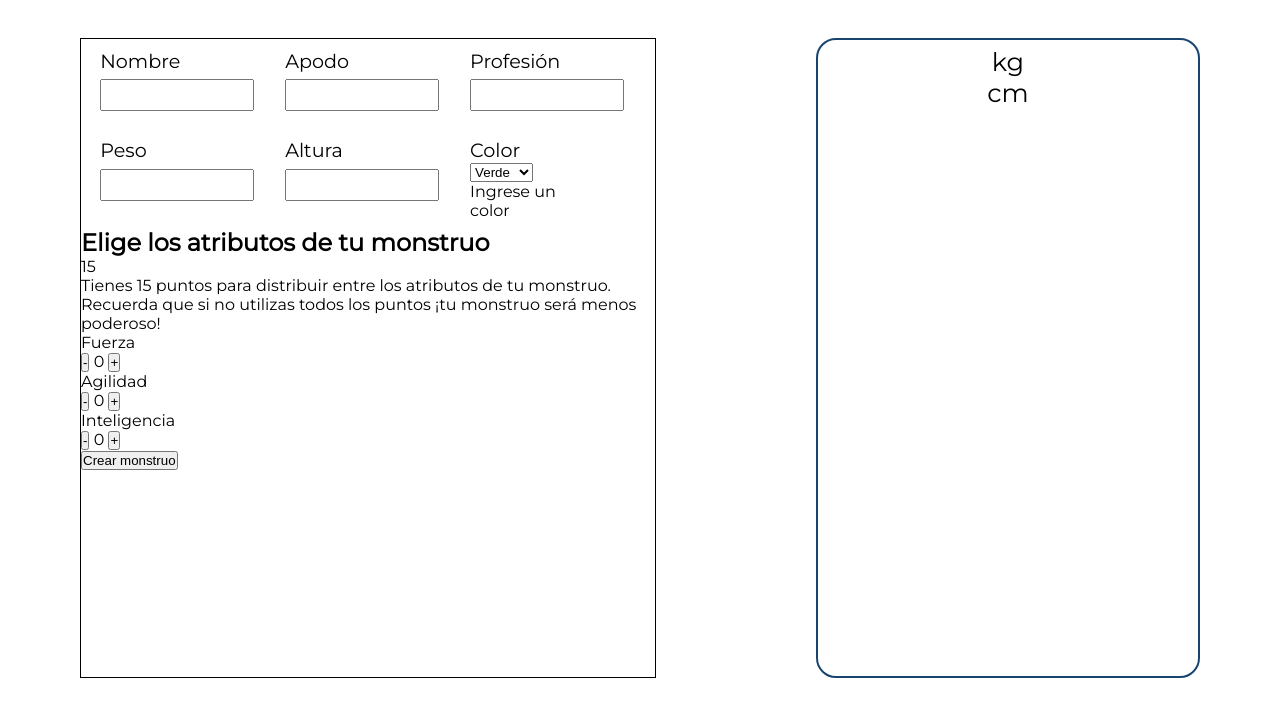
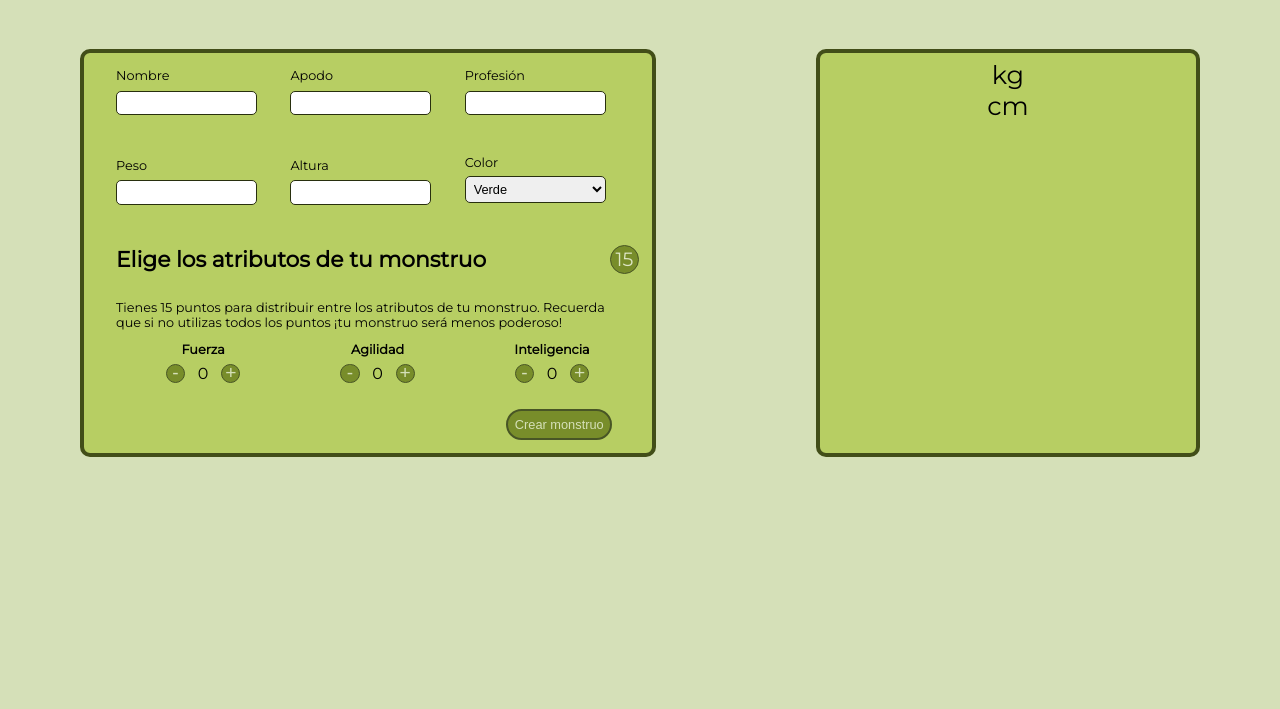
Before and after one commit to LaraCrup/Monsters-Factory, a plain HTML site: page index.html in a window 1280 px wide. Shown: the part 91-800 px from the top of the page. Drawn offline with Linux system fonts and the light colour scheme.

Commit message:
Diseño del forms

```diff
--- a/css/style.css
+++ b/css/style.css
@@ -7,33 +7,44 @@
 body{
     font-family: 'Montserrat', sans-serif;
     width: 100%;
+    background-color: #D5E0B8;
+
 }
 
 h1{
-    font-size: 2.5vw;
     text-align: center;
-    background-color: #52BA63;
+    background-color: #485525;
+    color: #DEE6C6;
+    border-bottom: 3px solid #282F0E;
+    font-size: 3vw;
     padding: 1.5vw;
 }
+
+h2{
+    font-size: 1.7vw;
+}
+
+/* Forms */
 
 .forms-display{
     display: flex;
     justify-content: space-around;
     width: 100%;
+    margin-top: 4vw;
 }
 
 form{
-    margin-top: 4vw;
     width: 45%;
-    border: 1px solid black;
-    padding: 0.8vw 0;
+    background-color: #B7CE63;
+    border: 4px solid #424E18;
+    border-radius: 10px;
+    padding: 1vw;
 }
 
 .gridForms{
     display: grid;
     grid-template-columns: 1fr 1fr 1fr;
     grid-template-rows: 1fr 1fr;
-    align-items: center;
     padding-left: 1.5vw;
 }
 
@@ -43,15 +54,21 @@ form{
 }
 
 label{
-    font-size: 1.5vw;
+    font-size: 1vw;
 }
 
-input{
+input, select{
     margin-top: 0.5vw;
-    width: 12vw;
-    height: 2.5vw;
-    font-size: 1.5vw;
+    width: 11vw;
+    font-size: 1vw;
     padding: 0.3vw;
+    border-radius: 5px;
+    border: 1px solid #282F0E;
+}
+
+.selectForm{
+    display: flex;
+    flex-direction: column;
 }
 
 .mostrarError{
@@ -62,12 +79,103 @@ input{
     display: none;
 }
 
+/* Atributos */
+
+.sectionAtributos{
+    padding-left: 1.5vw;
+}
+
+.h2-span{
+    display: flex;
+    justify-content: space-between;
+    align-items: center;
+    margin-bottom: 2vw;
+}
+
+.divSpanPuntos{
+    width: 2.3vw;
+    height: 2.3vw;
+    display: flex;
+    justify-content: center;
+    align-items: center;
+    background-color: #788D2A;
+    border: 1px solid #485525;
+    border-radius: 50%;
+    padding: 0.3vw;
+}
+
+.divSpanPuntos span{
+    color: #DEE6C6;
+    font-size: 1.5vw;
+}
+
+.pDescripcion{
+    font-size: 1vw;
+    padding-right: 1vw;
+    margin-bottom: 1vw;
+}
+
+.divAtributos{
+    display: flex;
+    justify-content: space-around;
+}
+
+.divAtributos div{
+    display: flex;
+    flex-direction: column;
+    align-items: center;
+    width: 50%;
+}
+
+.divAtributos div div{
+    display: flex;
+    flex-direction: row;
+    justify-content: space-around;
+}
+
+.divAtributos div div button{
+    width: 1.5vw;
+    height: 1.5vw;
+    display: flex;
+    justify-content: center;
+    align-items: center;
+    background-color: #788D2A;
+    border: 1px solid #485525;
+    border-radius: 50%;
+    color: #D5E0B8;
+    font-size: 1.5vw;
+    cursor: pointer;
+}
+
+.divAtributos p{
+    font-size: 1vw;
+    font-weight: bold;
+    margin-bottom: 0.5vw;
+}
+
+.btnCrear{
+    width: 95%;
+    text-align: end;
+    margin-top: 2vw;
+}
+
+.btnCrear button{
+    background-color: #788D2A;
+    border: 2px solid #485525;
+    border-radius: 20px;
+    color: #D5E0B8;
+    font-size: 1vw;
+    padding: 0.5vw;
+    cursor: pointer;
+}
+
+/* Card Actual */
+
 .cardPrincipal{
-    border: 2px #184570 solid;
-    border-radius: 20px;
-    height: 50vw;
+    background-color: #B7CE63;
+    border: 4px solid #424E18;
+    border-radius: 10px;
     width: 30vw;
-    margin-top: 4vw;
 }
 
 .cardPrincipal p{
--- a/scripts/app.js
+++ b/scripts/app.js
@@ -49,18 +49,18 @@ Vue.component('forms-monster', {
                         <input type="text" id="altura" v-model="monstruo.altura">
                         <p :class="verificar.altura ? 'mostrarError' : 'ocultarError' ">Ingrese una altura mayor a 0</p>
                     </div>
-                    <div>
+                    <div class="selectForm">
                         <label for="color">Color</label>
                         <select id="color">
                             <option value="verde">Verde</option>
                             <option value="azul">Azul</option>
                             <option value="violeta">Violeta</option>
                         </select>
-                        <p>Ingrese un color</p>
+                        <p :class="verificar.color ? 'mostrarError' : 'ocultarError' ">Ingrese un color</p>
                     </div>
                 </div>
                 <atributos-monster></atributos-monster>
-                <div>
+                <div class="btnCrear">
                     <button @click="validarCampos(monstruo)">Crear monstruo</button>
                 </div>
             </form>
@@ -117,15 +117,17 @@ Vue.component('atributos-monster', {
         return{}
     },
     template: `
-        <section>
-            <div>
+        <section class="sectionAtributos">
+            <div class="h2-span">
                 <h2>Elige los atributos de tu monstruo</h2>
-                <div>
+                <div class="divSpanPuntos">
                     <span>15</span>
                 </div>
             </div>
+            <div class="pDescripcion">
                 <p>Tienes 15 puntos para distribuir entre los atributos de tu monstruo. Recuerda que si no utilizas todos los puntos ¡tu monstruo será menos poderoso!</p>
-            <div>
+            </div>
+            <div class="divAtributos">
                 <div>
                     <p>Fuerza</p>
                     <div>
@@ -150,6 +152,7 @@ Vue.component('atributos-monster', {
                         <button>+</button>
                     </div>
                 </div>
+            </div>
         </section>
     `
 })
```
Lines whose indentation alone changed are shown as unchanged.
